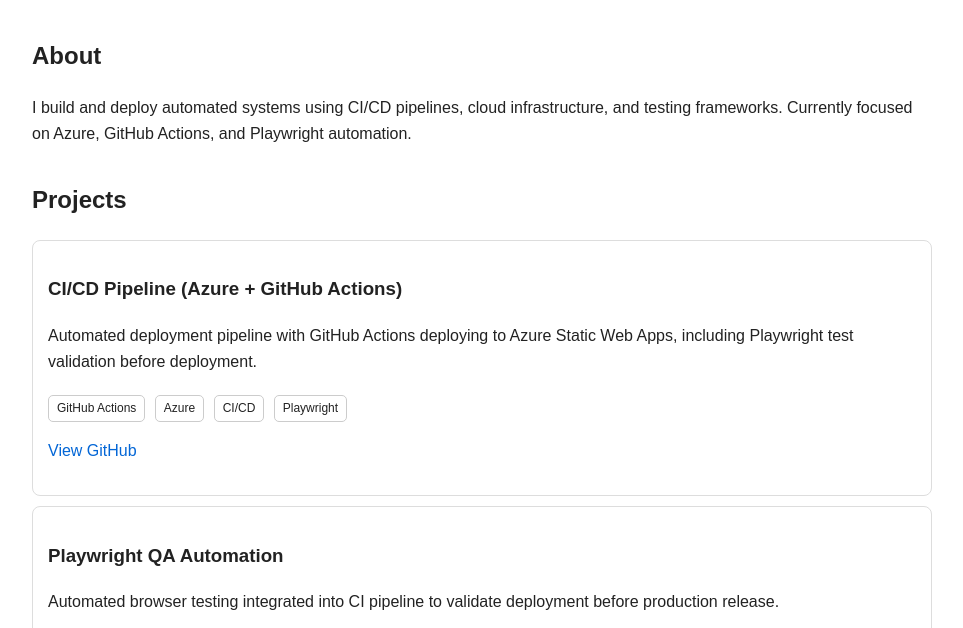
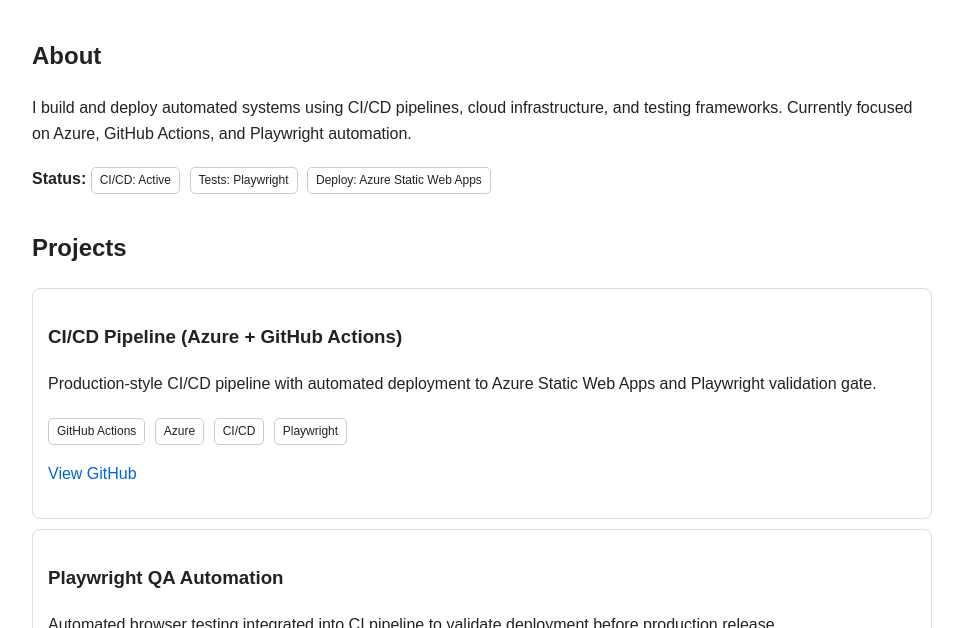
Before and after one commit to CrunchyByte/dev-porfolio, a website: page index.html in a window 1280 px wide. Shown: the part 136-764 px from the top of the page, without its empty margins (158-1121 px from the left). Drawn offline with Linux system fonts and the light colour scheme.

Commit message:
Update index.html

```diff
--- a/index.html
+++ b/index.html
@@ -67,6 +67,13 @@
     I build and deploy automated systems using CI/CD pipelines, cloud infrastructure, and testing frameworks.
     Currently focused on Azure, GitHub Actions, and Playwright automation.
   </p>
+
+  <p>
+    <strong>Status:</strong>
+    <span class="tag">CI/CD: Active</span>
+    <span class="tag">Tests: Playwright</span>
+    <span class="tag">Deploy: Azure Static Web Apps</span>
+  </p>
 </div>
 
 <div class="section">
@@ -75,8 +82,7 @@
   <div class="card">
     <h3>CI/CD Pipeline (Azure + GitHub Actions)</h3>
     <p>
-      Automated deployment pipeline with GitHub Actions deploying to Azure Static Web Apps,
-      including Playwright test validation before deployment.
+      Production-style CI/CD pipeline with automated deployment to Azure Static Web Apps and Playwright validation gate.
     </p>
     <div>
       <span class="tag">GitHub Actions</span>
```
